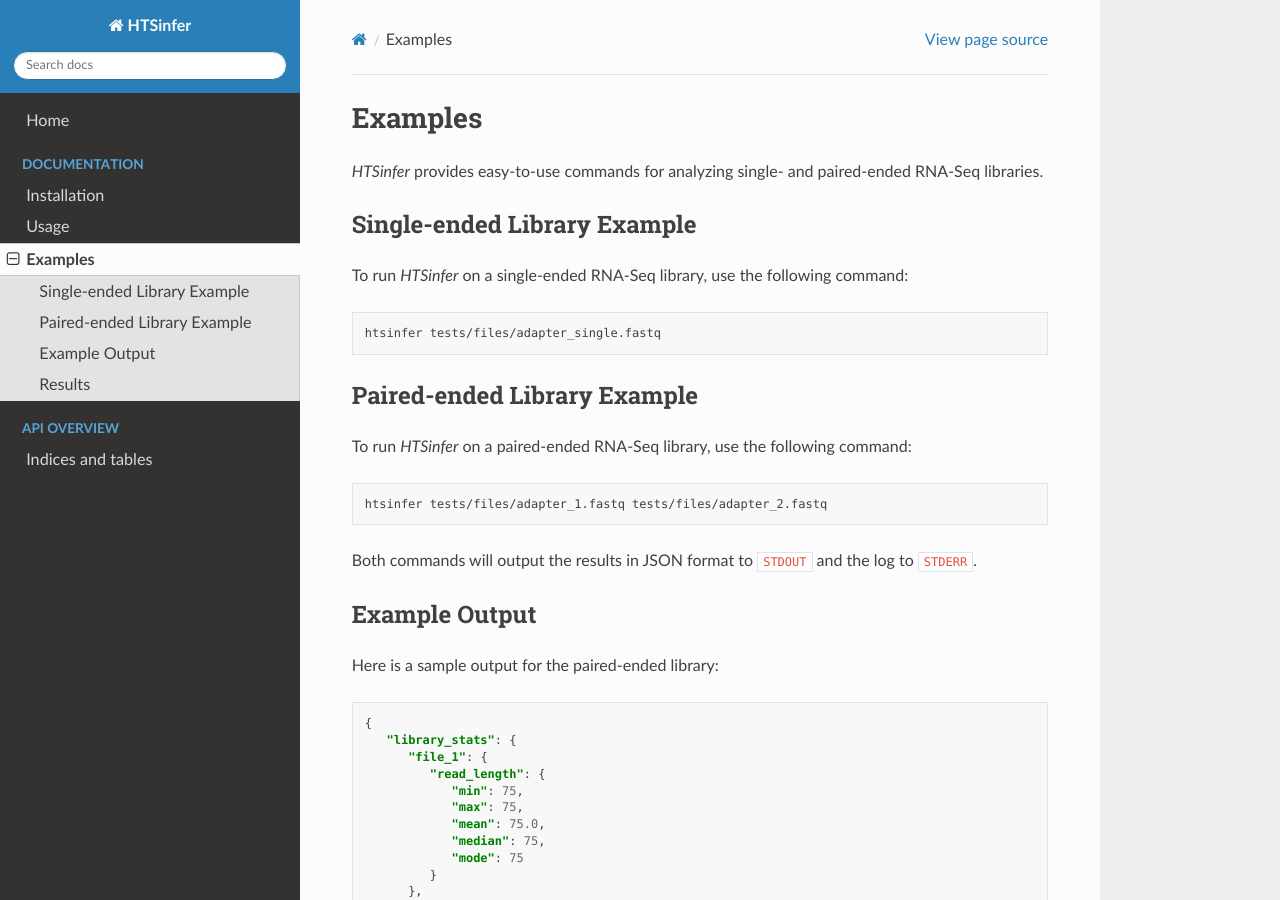
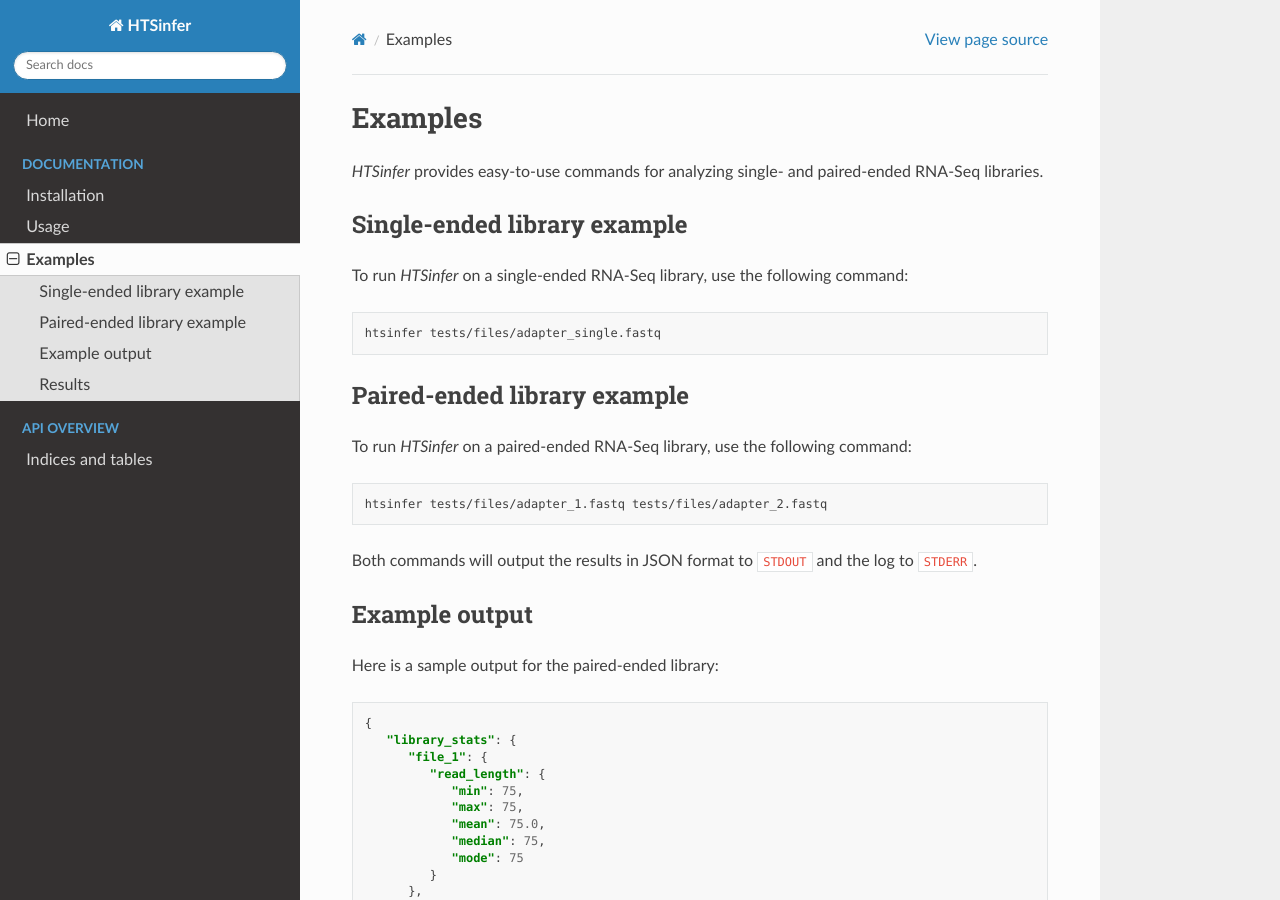
Before and after one commit to zavolanlab/htsinfer, a Sphinx documentation site: the page built from docs/guides/examples.rst, in a window 1280 px wide and 900 px high. Built offline with Sphinx 7.4.7 and the Read the Docs theme 3.1.0, drawn with Linux system fonts in a browser that asks for light colours; pages that are not in the unit, such as notebooks, are missing from menus.

Commit message:
update style

```diff
--- a/docs/guides/examples.rst
+++ b/docs/guides/examples.rst
@@ -4,7 +4,7 @@ Examples
 `HTSinfer` provides easy-to-use commands for analyzing single- and paired-ended RNA-Seq libraries.
 
 
-Single-ended Library Example
+Single-ended library example
 ----------------------------
 
 To run `HTSinfer` on a single-ended RNA-Seq library, use the following command:
@@ -13,7 +13,7 @@ To run `HTSinfer` on a single-ended RNA-Seq library, use the following command:
 
    htsinfer tests/files/adapter_single.fastq
 
-Paired-ended Library Example
+Paired-ended library example
 ----------------------------
 
 To run `HTSinfer` on a paired-ended RNA-Seq library, use the following command:
@@ -24,7 +24,7 @@ To run `HTSinfer` on a paired-ended RNA-Seq library, use the following command:
 
 Both commands will output the results in JSON format to :code:`STDOUT` and the log to :code:`STDERR`.
 
-Example Output
+Example output
 --------------
 
 Here is a sample output for the paired-ended library:
--- a/docs/guides/installation.rst
+++ b/docs/guides/installation.rst
@@ -50,7 +50,7 @@ After the installation is complete, activate the :code:`htsinfer` Conda environm
 
    conda activate htsinfer
 
-Verify the Installation (Optional)
+Verify the installation (optional)
 ----------------------------------
 
 If you have installed the development or testing dependencies, you can verify that `HTSinfer` was installed correctly by executing the tests shipped with the package:
--- a/docs/guides/usage.rst
+++ b/docs/guides/usage.rst
@@ -3,7 +3,7 @@ Usage
 
 This section describes the general usage of `HTSinfer`.
 
-General Usage
+General usage
 -------------
 
 .. code-block:: bash
@@ -30,7 +30,7 @@ General Usage
 
 The above command allows the user to infer metadata for single- or paired-ended RNA-Seq libraries by specifying file paths and relevant parameters. The tool outputs metadata in JSON format to :code:`STDOUT` and logs to :code:`STDERR`.
 
-Command-line Options
+Command-line options
 ---------------------
 
 Available command-line parameters are categorized as follows:
```
